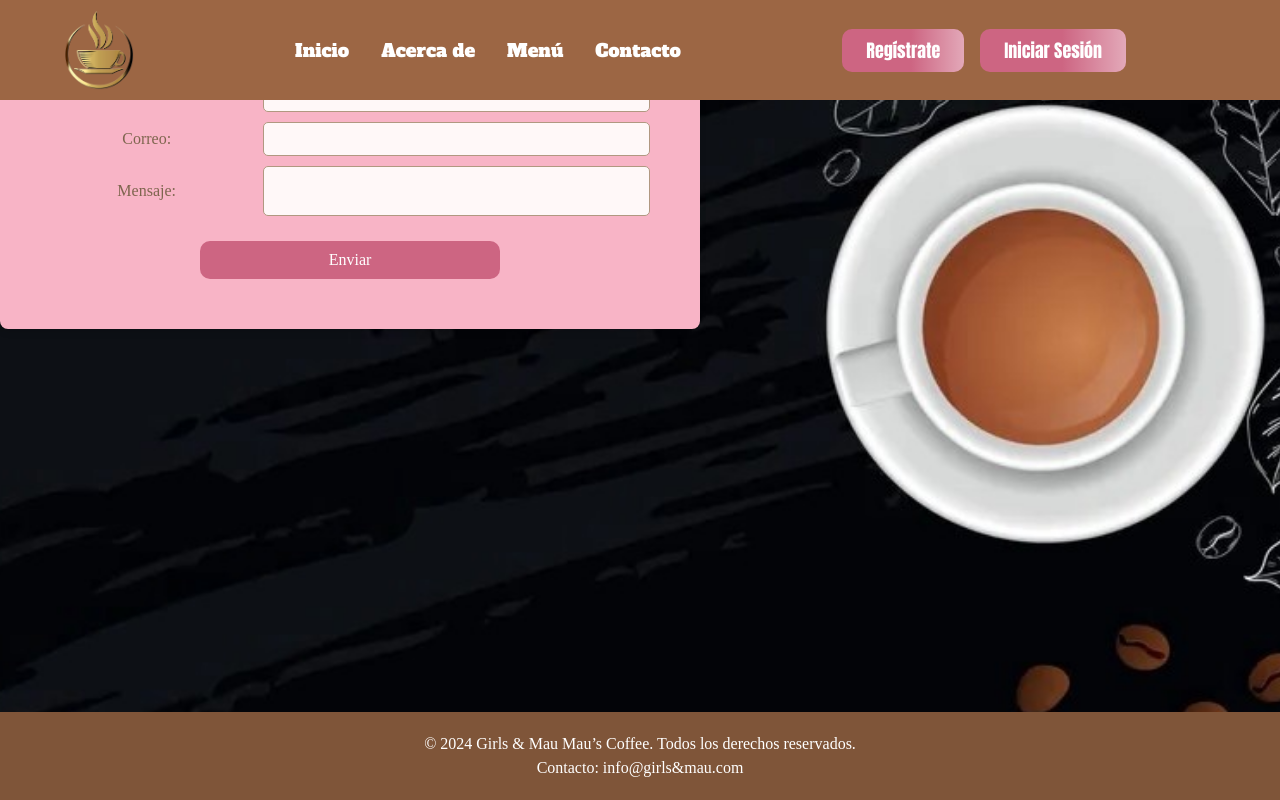
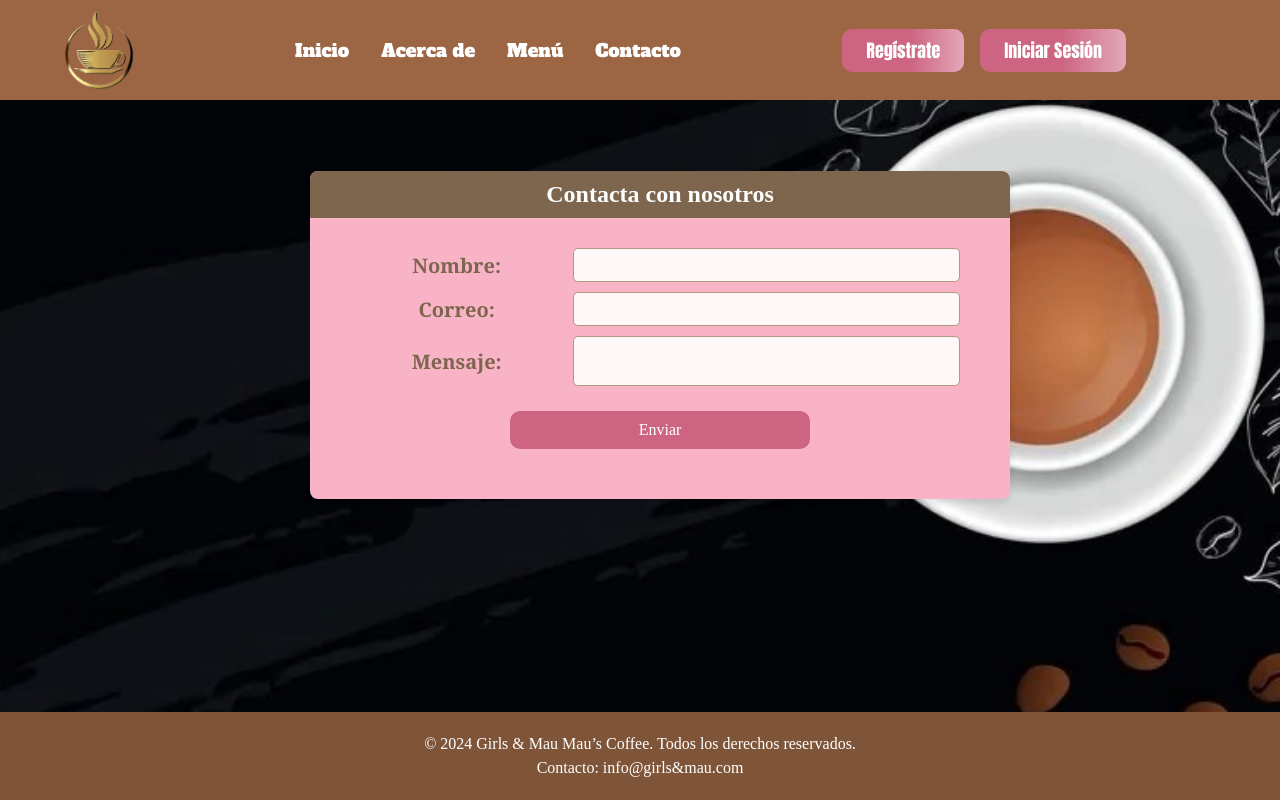
Before and after one commit to OmasSS15/CoffeeShop, a React (Vite) app: page /contacto in a window 1280 px wide. Built offline with nearby package versions, Linux system fonts and the light colour scheme; a web font is replaced by a local one.

Commit message:
Cambios de la InterfazContacto

```diff
--- a/src/Components/Contacto/ContactoComponent/ContactoComponent.css
+++ b/src/Components/Contacto/ContactoComponent/ContactoComponent.css
@@ -1,4 +1,4 @@
-/* body {
+body2 {
     background-color: #ffffff;
     font-family: 'Inria Serif', serif;
     display: flex;
@@ -6,13 +6,15 @@
     align-items: center;
     height: 100vh;
     margin: 0;
-} */
+}
 
 .contact-form {
     background-color: #F8B4C6;
     padding: 50px;
     border-radius: 8px;
     width: 700px;
+    margin-top: 170px;
+    margin-left: 310px;
     box-shadow: 0 4px 6px rgba(0, 0, 0, 0.1);
     overflow: hidden; /* Para evitar que el encabezado salga de los bordes */
 }
@@ -36,6 +38,9 @@
 
 .contact-form label {
     color: #7E654E; /* Marrón oscuro */
+    font-family: Cambria, Cochin, Georgia, Times, 'Times New Roman', serif;
+    font-size: 20px;
+    font-weight: bold;
     text-align: center;
 }
 
```
